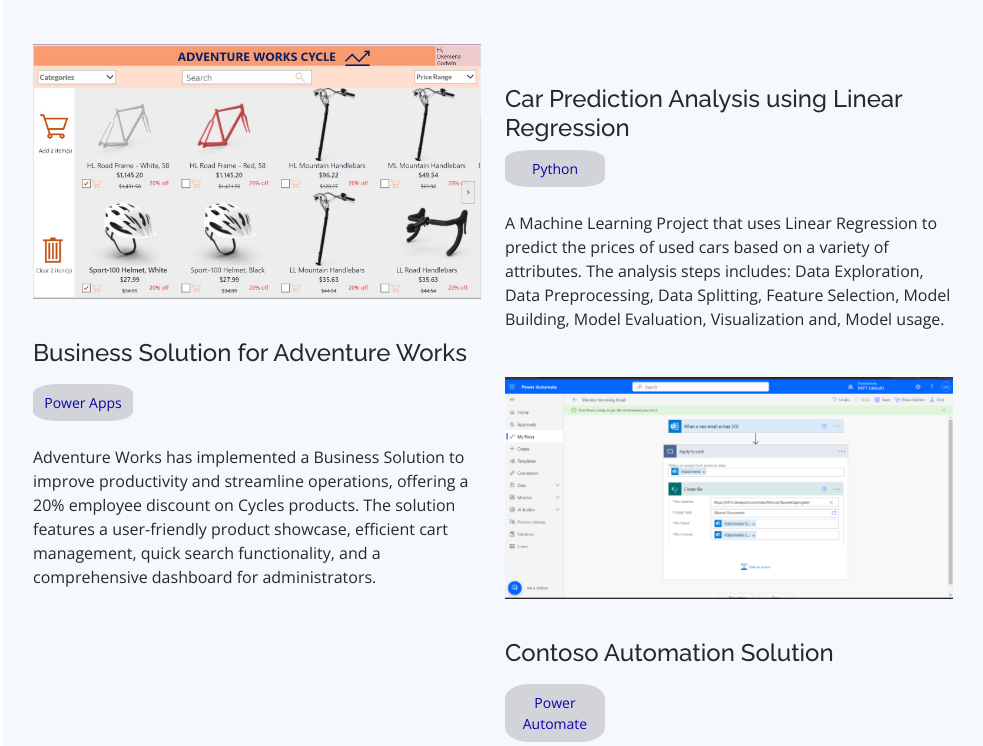
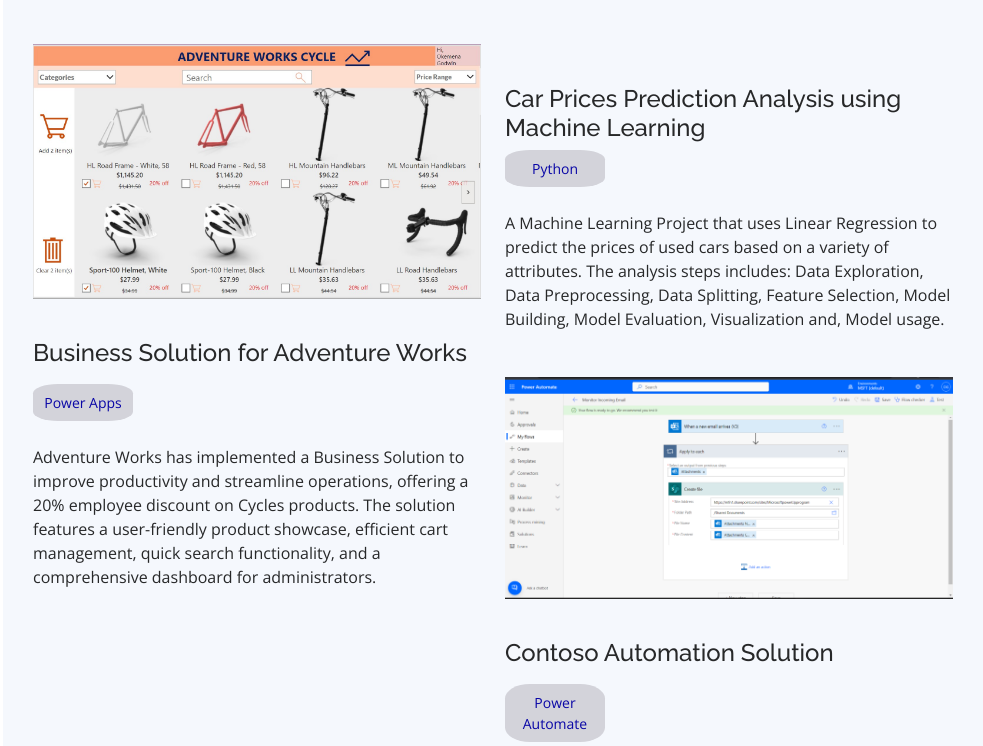
Before and after one commit to Blancson/godwinokemena.github.io, a plain HTML site: page index.html in a window 1280 px wide. Shown: the part 3854-4600 px from the top of the page, without its empty margins (297-1280 px from the left). Drawn offline with nearby package versions, Linux system fonts and the light colour scheme.

Commit message:
Update index.html

```diff
--- a/index.html
+++ b/index.html
@@ -310,7 +310,7 @@
                 <a href="car_price_prediction" title="More Details"><i class="bx bx-link"></i></a>
               </div>
             </div>
-            <p><br><h4>Car Prediction Analysis using Linear Regression</h4><pr>
+            <p><br><h4>Car Prices Prediction Analysis using Machine Learning</h4><pr>
             <div class="blue-sphere">Python</div>
             <pr><br>A Machine Learning Project that uses Linear Regression to predict the prices of used cars based on a variety of attributes. The analysis steps includes: Data Exploration, Data Preprocessing, Data Splitting, Feature Selection, Model Building, Model Evaluation, Visualization and, Model usage. </p>
           </div>
@@ -364,6 +364,7 @@
             <li><strong>Data Science :</strong> Machine Learning, Data Wrangling, Data Wrangling, Statistics.  </li>
             <li><strong>Programming (3 Years +) :</strong> Python, Git, Github.  </li>
           </ul>
+          <a href="Godwin Okemena T.CV (1).pdf" download="Godwin's resume.pdf">Download resume</a>
         </div>
 
         <div class="row">
```
